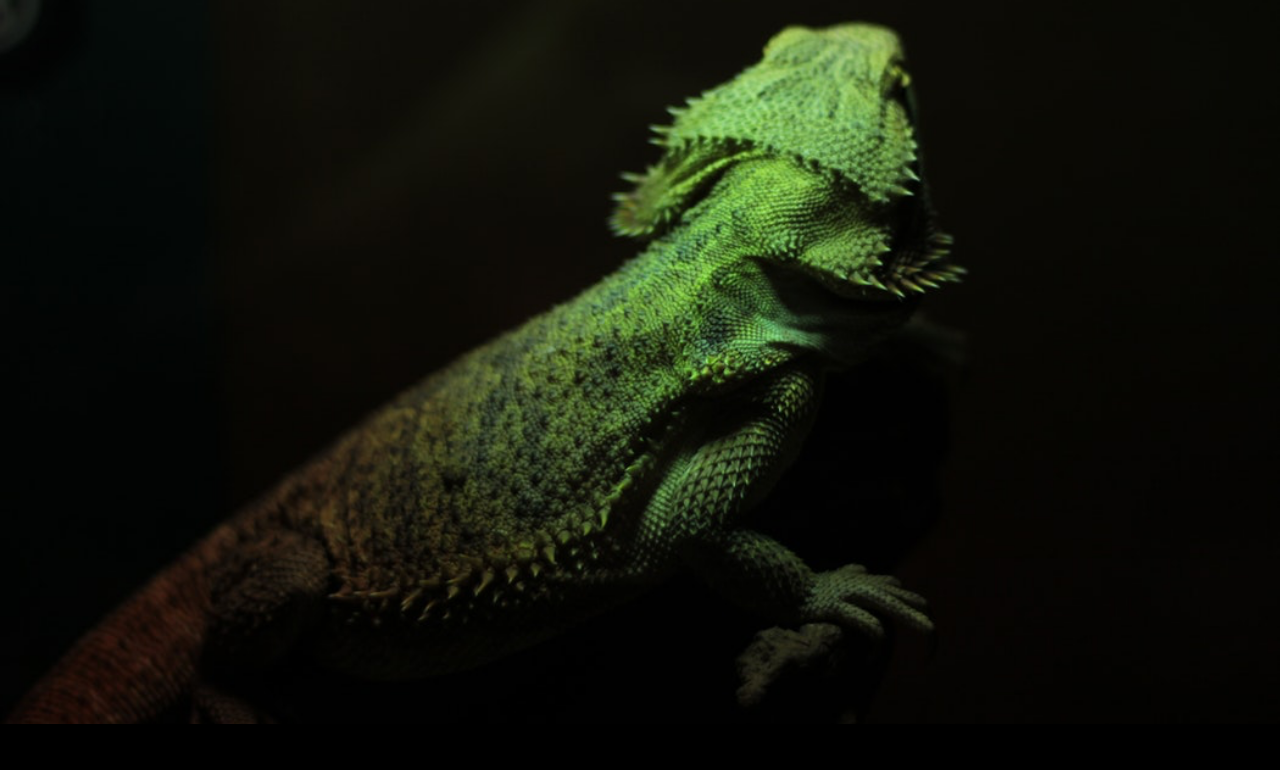
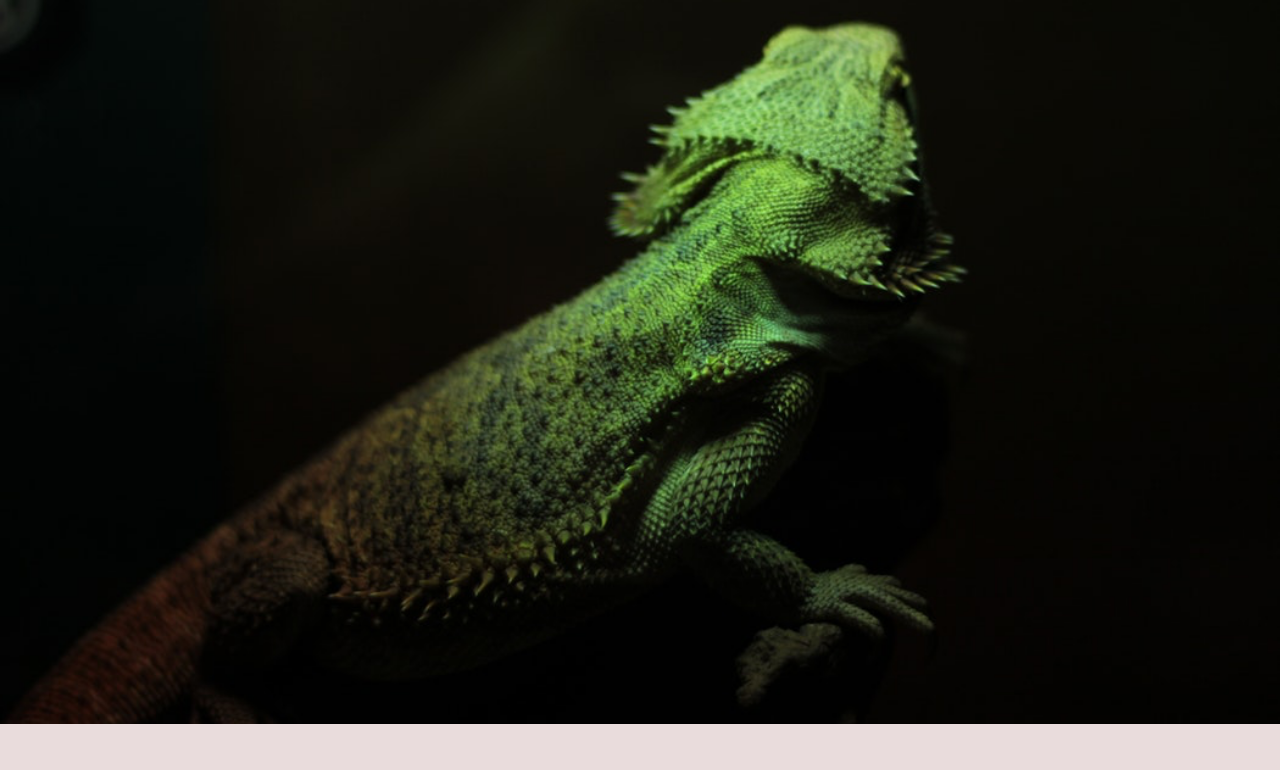
Before and after one commit to JhonsonMedina/iguana-page-1, a plain HTML site: page index.html in a window 1280 px wide. Shown: the part 76-846 px from the top of the page. Drawn offline with Linux system fonts and the light colour scheme.

Commit message:
cambio de colores

```diff
--- a/assets/style/style.css
+++ b/assets/style/style.css
@@ -4,9 +4,9 @@
 }
 
 body{
-    background-color: black;
+    background-color: rgb(233, 220, 220);
     font-family: 'Raleway', sans-serif;
-    color: white;
+    color: rgb(215, 93, 93);
     width: 1280px;
 
 }
```
